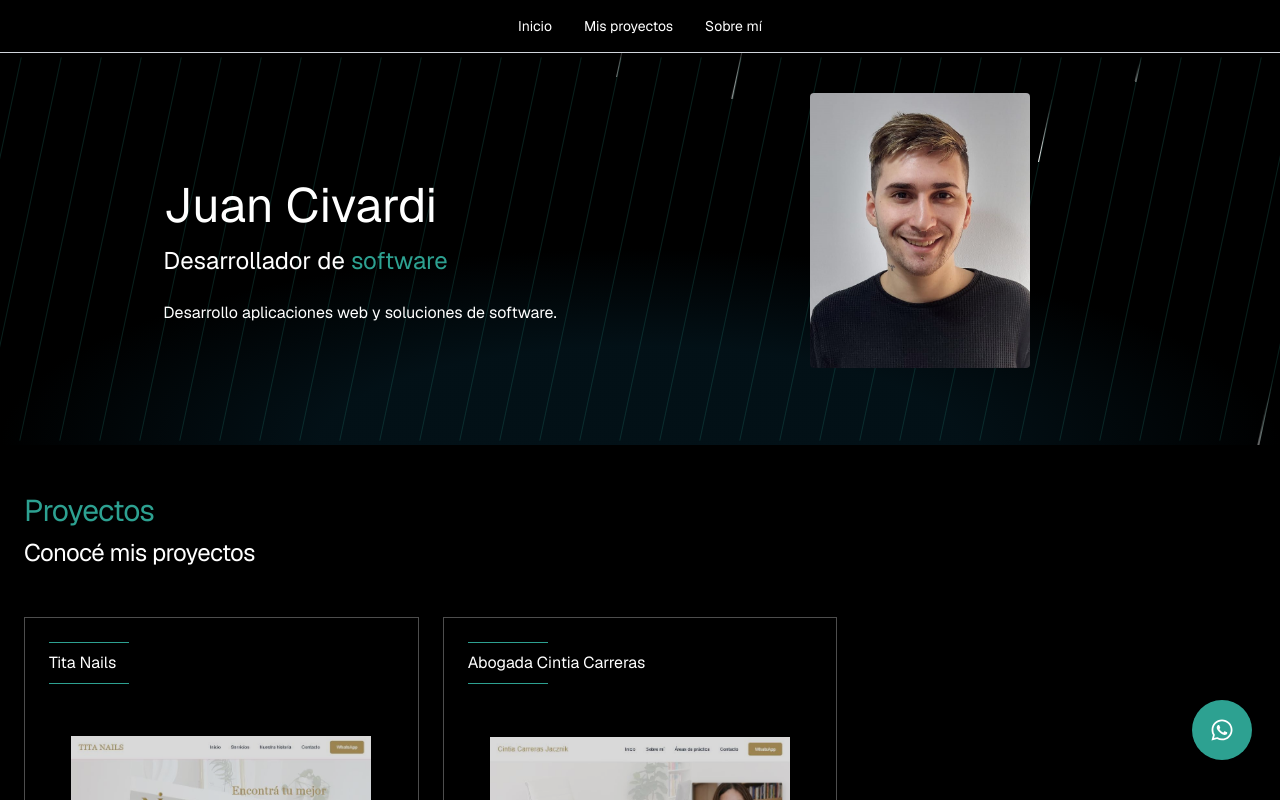
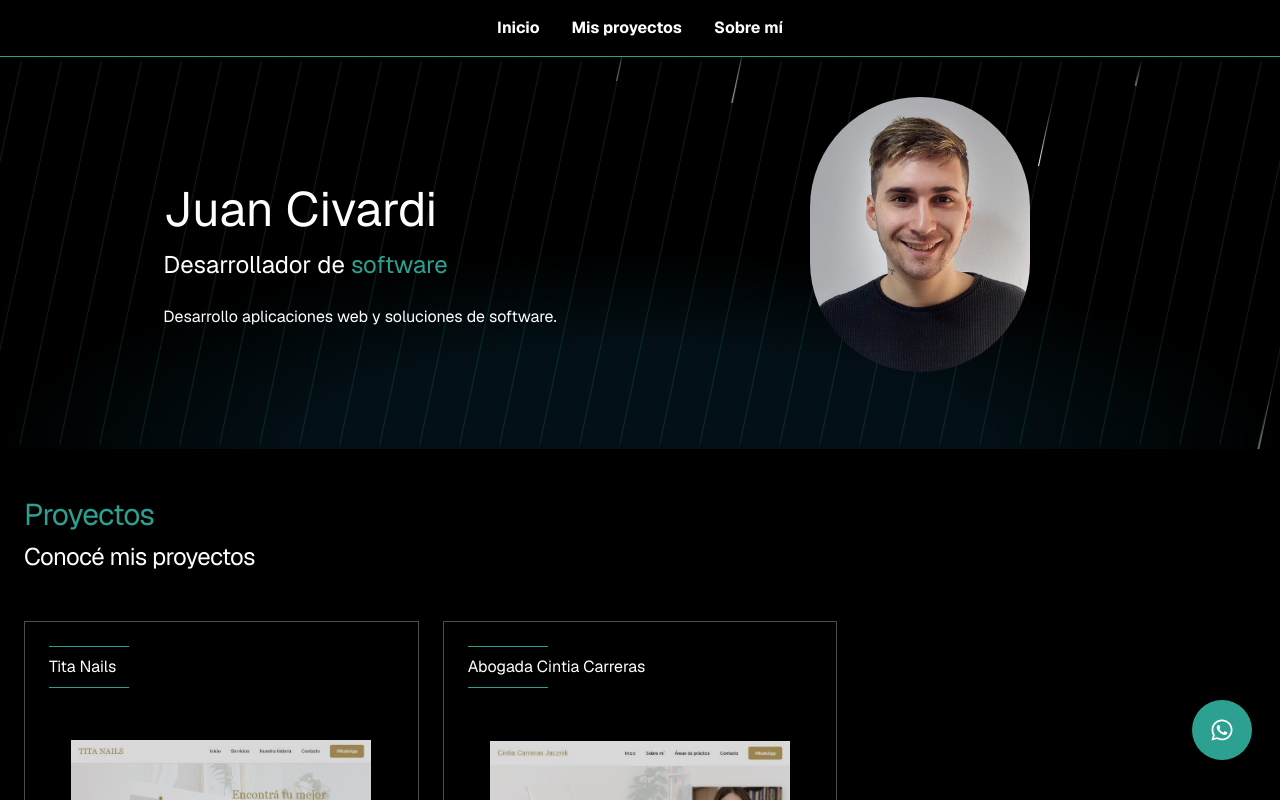
Before and after one commit to juancivardi/juan-civardi-web, a Next.js app: page / in a window 1280 px wide. Shown: the top 800 px of the page. Built offline with nearby package versions, Linux system fonts and the light colour scheme.

Commit message:
Some visual changes

```diff
--- a/components/Hero.tsx
+++ b/components/Hero.tsx
@@ -21,7 +21,7 @@ export default function Hero() {
           </p>
         </div>
         <div className="relative mx-auto w-full max-w-[220px]">
-            <div className="relative aspect-[4/5] overflow-hidden rounded">
+            <div className="relative aspect-[4/5] overflow-hidden rounded-full">
                 <Image
                 src="/images/juan-foto.jpg"
                 alt="Juan Civardi, programador"
--- a/components/Navbar.tsx
+++ b/components/Navbar.tsx
@@ -7,25 +7,25 @@ export default function Navbar() {
 
   return (
     <header>
-    <nav className="text-white w-full flex border-b border-gray-300 bg-black items-center">
+    <nav className="text-white w-full flex border-b border-[var(--turquesa)] bg-black items-center">
       <div className="mx-auto flex max-w-7xl items-center px-6 py-4">
-        <div className="items-center gap-8 flex">
+        <div className="items-center gap-8 flex text-m font-bold">
           <Link
             href="/"
-            className="text-sm hover:text-[var(--turquesa)]"
+            className="hover:text-[var(--turquesa)]"
           >
             Inicio
           </Link>
           <Link
             href="#proyectos"
-            className="text-sm  hover:text-[var(--turquesa)]"
+            className="hover:text-[var(--turquesa)]"
           >
             Mis proyectos
           </Link>
 
           <Link
             href="#about"
-            className="text-sm hover:text-[var(--turquesa)]"
+            className="hover:text-[var(--turquesa)]"
           >
             Sobre mí
           </Link>
```
